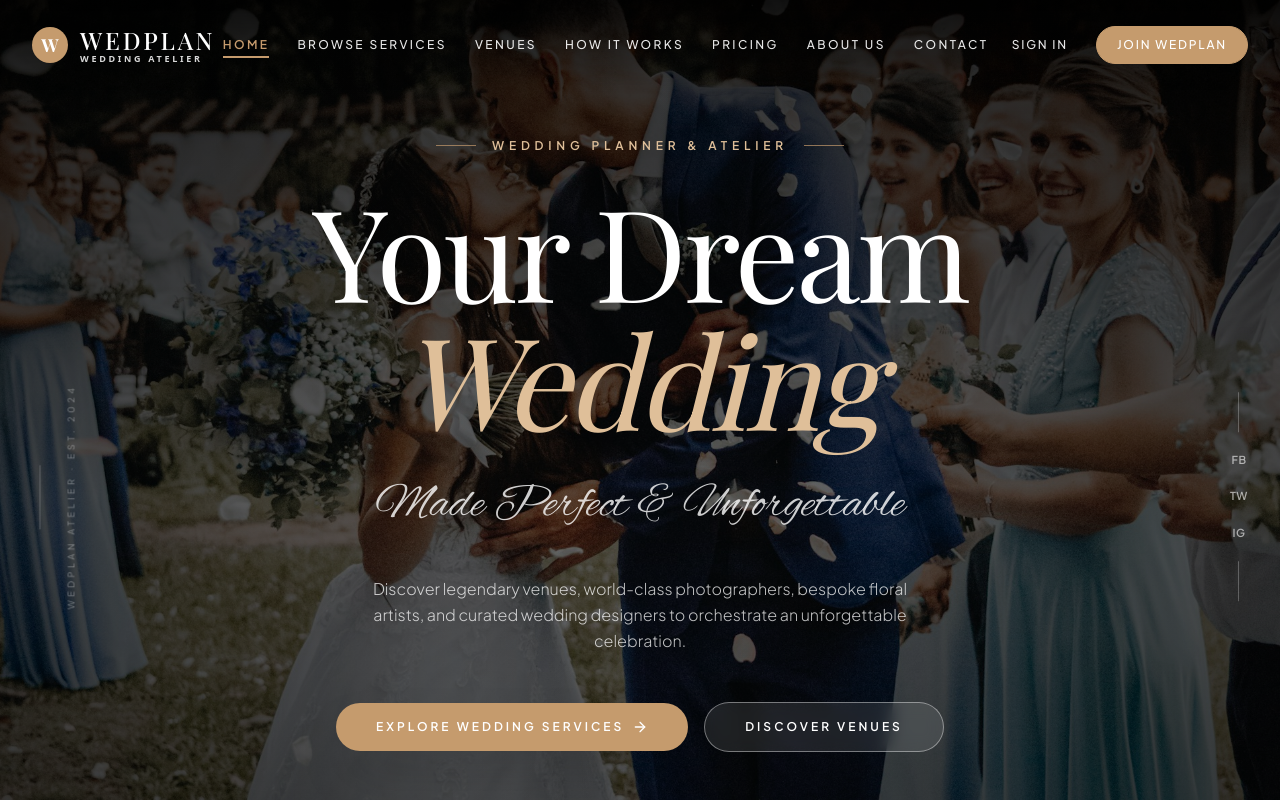
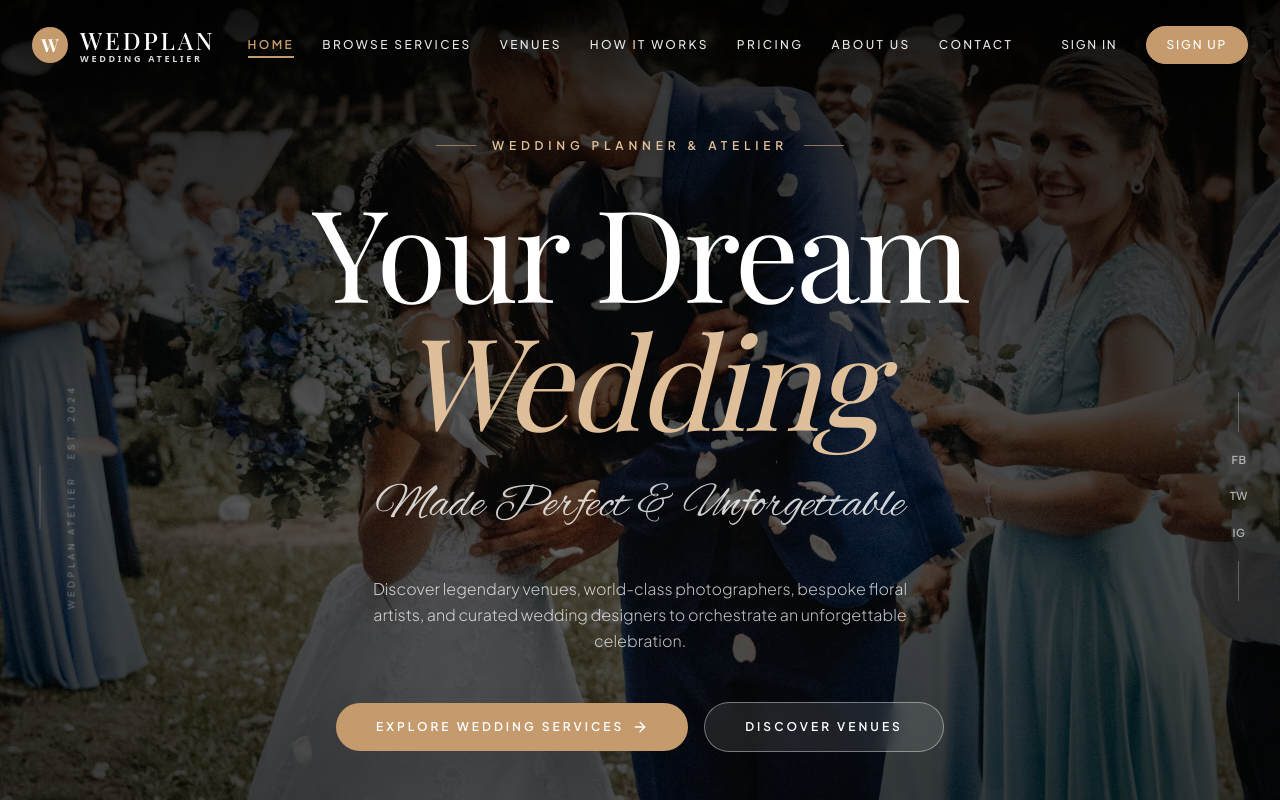
Before and after one commit to annoying-anna/wedplan-client, a Next.js app: page / in a window 1280 px wide. Shown: the top 800 px of the page. Built offline with nearby package versions, Linux system fonts and the light colour scheme; no server answers; a web font is replaced by a local one.

Commit message:
fix(nav): align navbar button labels to exact assignment specifications with Sign Up and Logout

```diff
--- a/src/components/Navbar.tsx
+++ b/src/components/Navbar.tsx
@@ -244,7 +244,7 @@ export default function Navbar({ transparent = false }: NavbarProps) {
                       className="w-full flex items-center gap-3 px-4 py-2.5 text-xs tracking-wider uppercase font-medium text-red-600 hover:bg-red-50 transition-colors text-left"
                     >
                       <LogOut className="w-4 h-4 text-red-500" />
-                      Sign Out
+                      Logout
                     </button>
                   </div>
                 </div>
@@ -266,7 +266,7 @@ export default function Navbar({ transparent = false }: NavbarProps) {
                 href="/register"
                 className="text-xs tracking-[0.15em] uppercase font-medium px-5 py-2.5 rounded-full border border-[#C59B6D] bg-[#C59B6D] text-white hover:bg-[#8E7356] hover:border-[#8E7356] transition-all shadow-sm"
               >
-                Join WedPlan
+                Sign Up
               </Link>
             </div>
           )}
@@ -340,7 +340,7 @@ export default function Navbar({ transparent = false }: NavbarProps) {
                   className="py-2 flex items-center gap-2 text-red-600 text-left"
                 >
                   <LogOut className="w-4 h-4" />
-                  Sign Out
+                  Logout
                 </button>
               </div>
             ) : (
```
